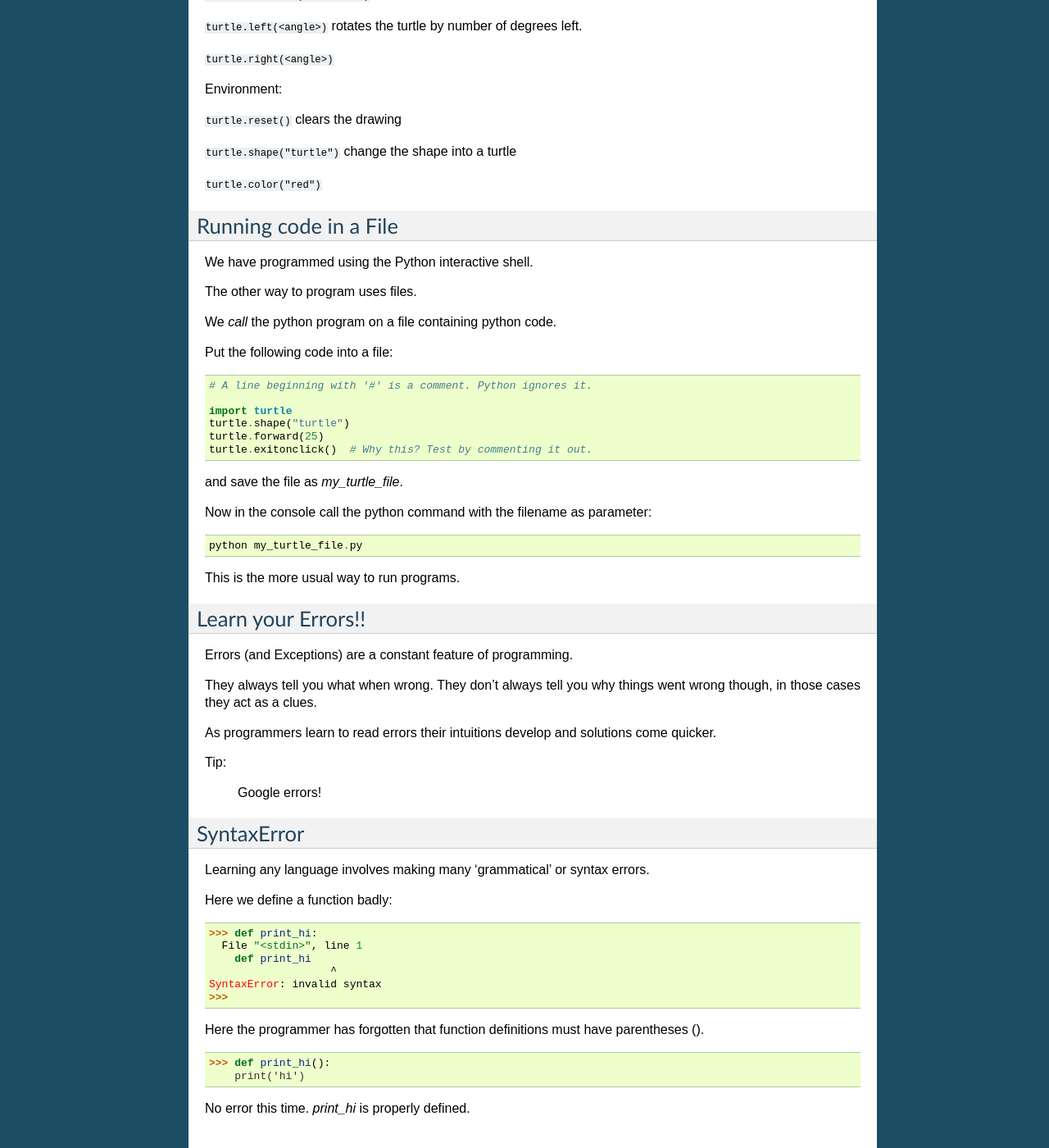
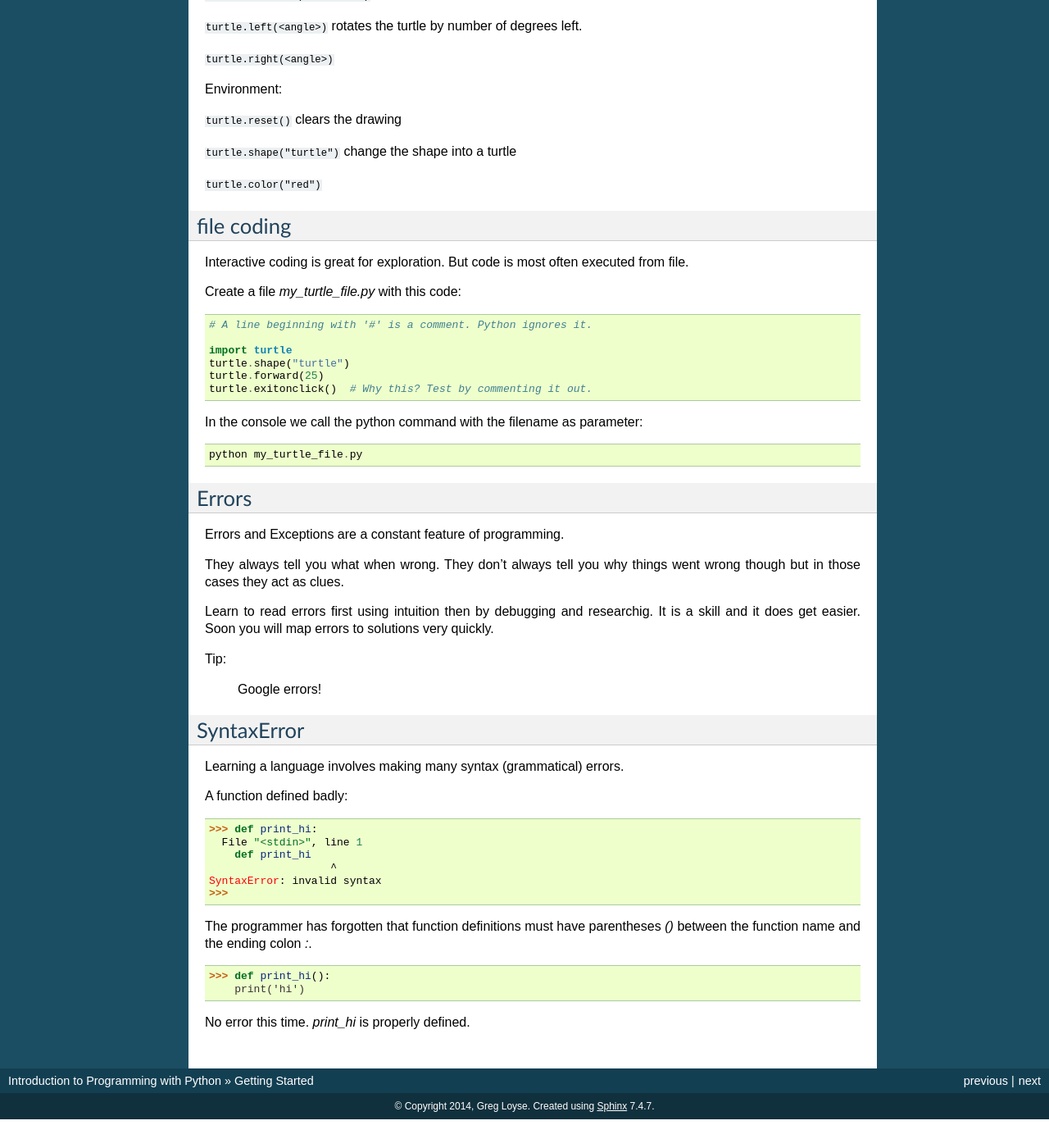
Before and after one commit to gu-lseg/intro-to-programming, a Sphinx documentation site: the page built from source/getting_started.rst, in a window 1280 px wide and 1400 px high, scrolled down 1157 px. Shown: the whole window at 82% size. Built offline with Sphinx 7.4.7, drawn with Linux system fonts in a browser that asks for light colours; after the commit the page ends 2522 px from its top, so only the background shows below that; some of the changed text lies outside the part shown.

Commit message:
various improvements

```diff
--- a/source/getting_started.rst
+++ b/source/getting_started.rst
@@ -1,7 +1,7 @@
 Getting Started
 ***************
 
-Interactive Python
+Interactive coding
 ==================
 
 One way to run python is by using the interactive shell.
@@ -65,16 +65,12 @@ Environment:
 ``turtle.color("red")``
 
 
-Running code in a File
-======================
+file coding
+===========
 
-We have programmed using the Python interactive shell.
+Interactive coding is great for exploration. But code is most often executed from file.
 
-The other way to program uses files.
-
-We `call` the python program on a file containing python code.
-
-Put the following code into a file::
+Create a file `my_turtle_file.py` with this code::
 
     # A line beginning with '#' is a comment. Python ignores it.
 
@@ -83,26 +79,23 @@ Put the following code into a file::
     turtle.forward(25)
     turtle.exitonclick()  # Why this? Test by commenting it out.
 
-and save the file as `my_turtle_file`.
-
-Now in the console call the python command with the filename as parameter::
+In the console we call the python command with the filename as parameter::
 
     python my_turtle_file.py
 
 
-This is the more usual way to run programs.
 
+Errors
+======
 
-Learn your Errors!!
-===================
-
-Errors (and Exceptions) are a constant feature of programming.
+Errors and Exceptions are a constant feature of programming.
 
 They always tell you what when wrong. They don't always tell you
-why things went wrong though, in those cases they act as a clues.
+why things went wrong though but in those cases they act as clues.
 
-As programmers learn to read errors their intuitions develop and solutions come
-quicker.
+Learn to read errors first using intuition then by debugging and researchig. It
+is a skill and it does get easier. Soon you will map errors to solutions very
+quickly.
 
 Tip:
 
@@ -111,9 +104,9 @@ Tip:
 SyntaxError
 ===========
 
-Learning any language involves making many 'grammatical' or syntax errors.
+Learning a language involves making many syntax (grammatical) errors.
 
-Here we define a function badly::
+A function defined badly::
 
     >>> def print_hi:
       File "<stdin>", line 1
@@ -122,8 +115,8 @@ Here we define a function badly::
     SyntaxError: invalid syntax
     >>>
 
-Here the programmer has forgotten that function definitions must have
-parentheses ().
+The programmer has forgotten that function definitions must have
+parentheses `()` between the function name and the ending colon `:`.
 
 ::
 
```
